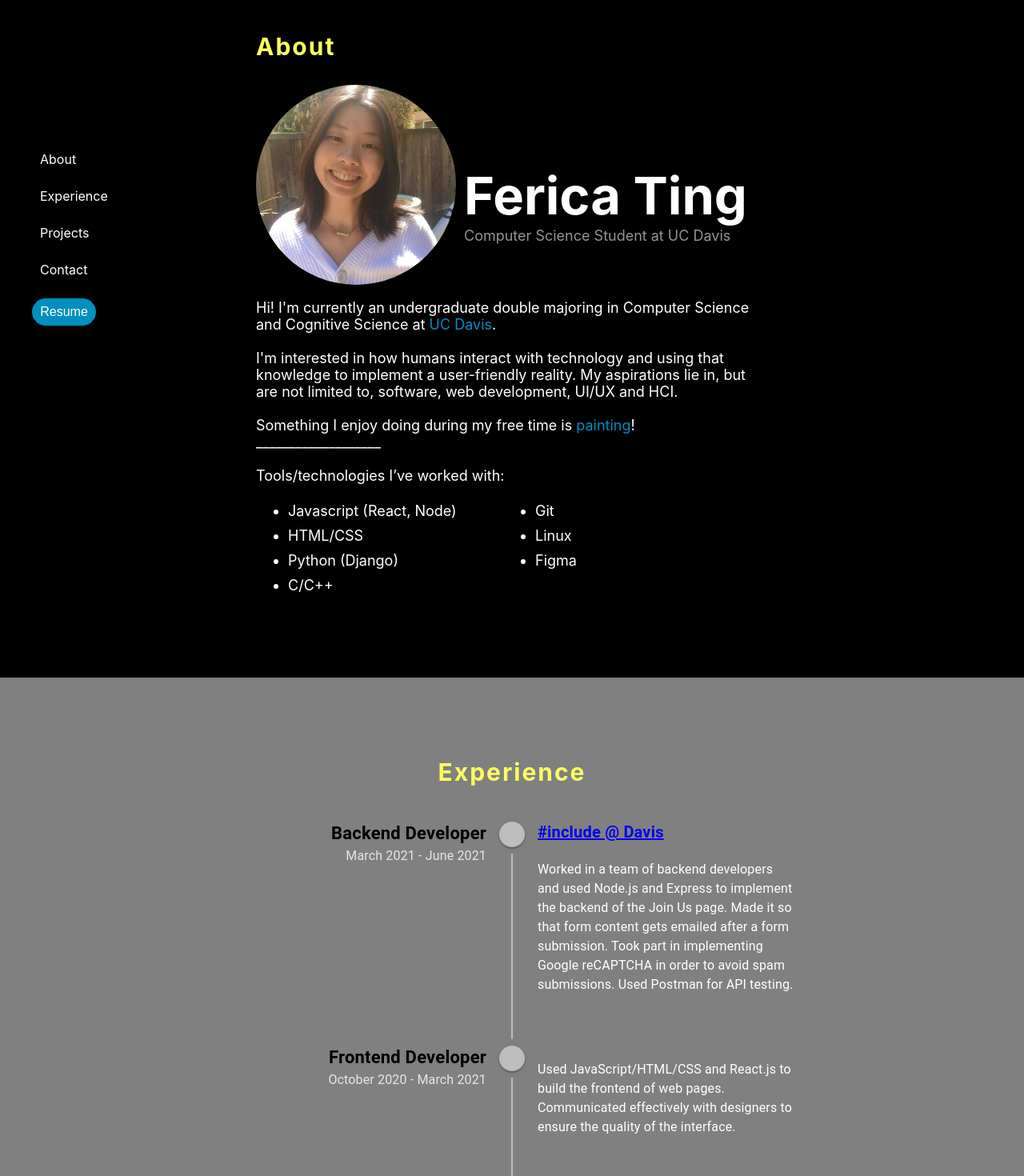
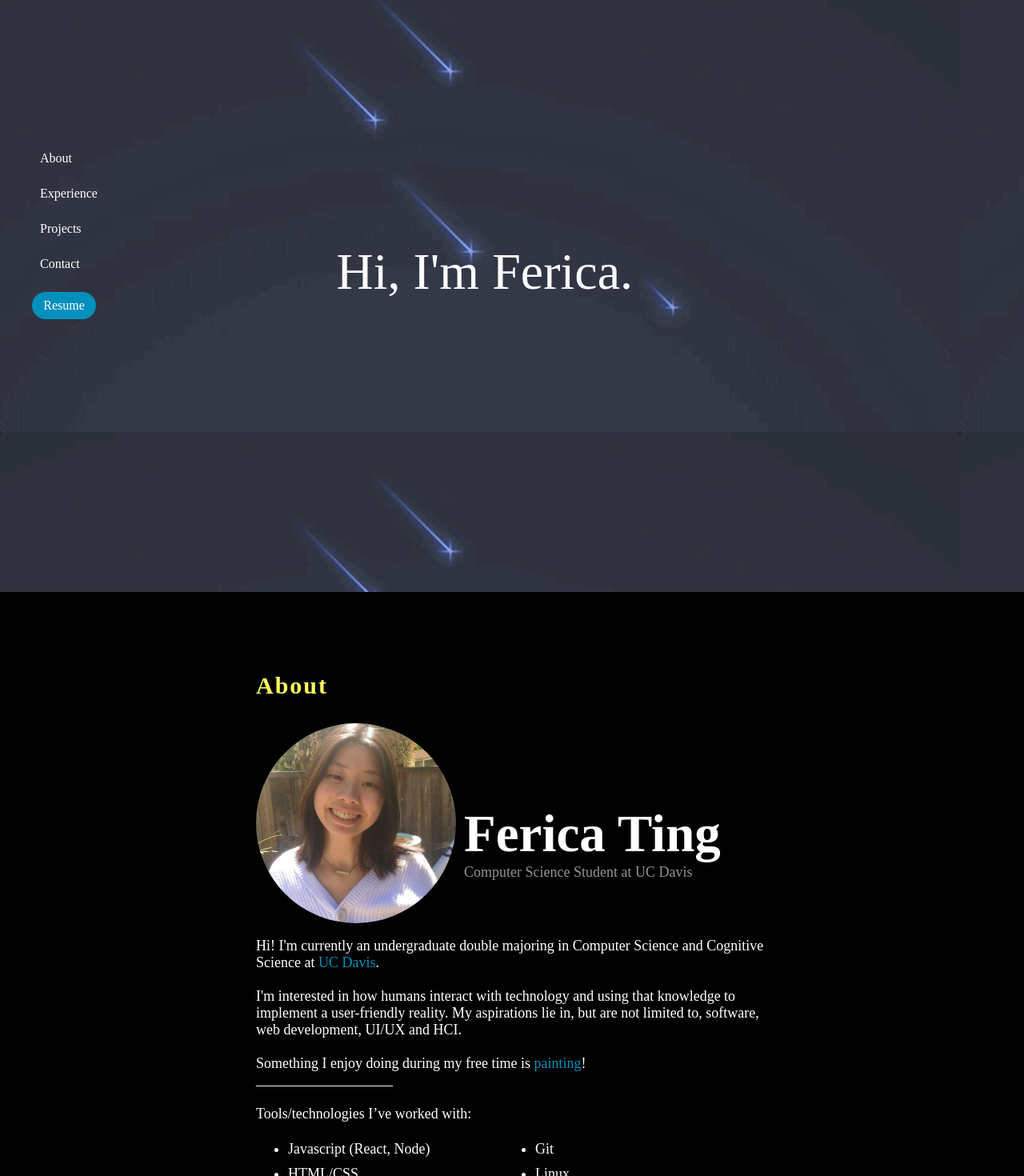
Before and after one commit to ferica/personal-website, a React (Create React App) app: page / in a window 1280 px wide. Shown: the part 60-1530 px from the top of the page at 80% size. Built offline with nearby package versions, Linux system fonts and the light colour scheme.

Commit message:
home page

```diff
--- a/src/App.css
+++ b/src/App.css
@@ -2,3 +2,7 @@
     /* gets rid of the horizontal scroll bar that is causing whitespace on the right */
     overflow-x: hidden;
 }
+
+* {
+    font-family: Apple Chancery, cursive;
+}
--- a/src/App.js
+++ b/src/App.js
@@ -8,6 +8,7 @@ import Projects from './components/Projects/Projects';
 import Painting from './components/Painting/Painting';
 import PageNotFound from './components/PageNotFound/PageNotFound';
 import Contact from './components/Contact/Contact';
+import Home from './components/Home/Home';
 
 
 function App() {
@@ -20,6 +21,7 @@ function App() {
               {/* putting Navbar in here so it only shows in this route (don't want it in painting and 404) */}
               <Navbar />
               {/* for page jumping */}
+              <Home />
               <a id='about'> <About /> </a>
               <a id='experience'> <Experience/> </a>
               <a id='projects'> <Projects /> </a>
--- a/src/components/Experience/Experience.css
+++ b/src/components/Experience/Experience.css
@@ -26,6 +26,10 @@
 }
 
 
+.timeline-container {
+    width: 100%;
+}
+
 @media only screen and (max-width: 768px) {
     .experience-container {
         width: 100%;
--- a/src/components/Experience/Experience.js
+++ b/src/components/Experience/Experience.js
@@ -22,6 +22,11 @@ const Experience = () => {
                     description="Used JavaScript/HTML/CSS and React.js to build the frontend of web pages.
                     Communicated effectively with designers to ensure the quality of the interface." />
 
+
+<ExperienceItem role="Full Stack Developer" date="August 2021 - March 2021"
+                    description="Used JavaScript/HTML/CSS and React.js to build the frontend of web pages.
+                    Communicated effectively with designers to ensure the quality of the interface." />
+
                 </Timeline>
                 </div>
             </div>
--- /dev/null
+++ b/src/components/Home/Home.css
@@ -0,0 +1,55 @@
+.home-page {
+    background-image: url('./shooting-stars.gif');
+    color: white;
+
+    /* get rid of the margins from div */
+    float: left;
+    width: 100vw;
+    height: 100vh;
+}
+
+/* .home-container {
+    margin: 100px auto;
+    width: 60%;
+} */
+
+.wrapper {
+    display: flex;
+    align-items: center;
+    justify-content: center;
+    height: 100vh;
+}
+
+.typing-container {
+    width: 437px;
+    animation: typing 2s steps(14), blink .5s step-end infinite alternate;
+    white-space: nowrap;
+    overflow: hidden;
+    border-right: 2px solid;
+    font-size: 4rem;
+}
+
+#typing-text {
+    margin: 0; /* to make the right border smaller */
+}
+
+
+@keyframes typing {
+    from {
+      width: 0
+    }
+}
+
+@keyframes blink {
+    50% {
+      border-color: transparent
+    }
+}
+
+
+@media only screen and (max-width: 530px) {
+    .typing-container {
+        font-size: 3rem;
+        width: 328px;
+    }
+}
--- /dev/null
+++ b/src/components/Home/Home.js
@@ -0,0 +1,22 @@
+import './Home.css';
+import LinkedInIcon from '@material-ui/icons/LinkedIn';
+import GitHubIcon from '@material-ui/icons/GitHub';
+
+const Home = () => {
+
+    return (
+        <div className="home-page">
+            <div className="home-container">
+
+                <div className="wrapper">
+                    <div className="typing-container">
+                        <p id="typing-text">Hi, I'm Ferica.</p>
+                    </div>
+                </div>
+
+            </div>
+        </div>
+      );
+}
+
+export default Home;
```
Also changed, not shown: src/components/Home/shooting-stars.gif (added).
